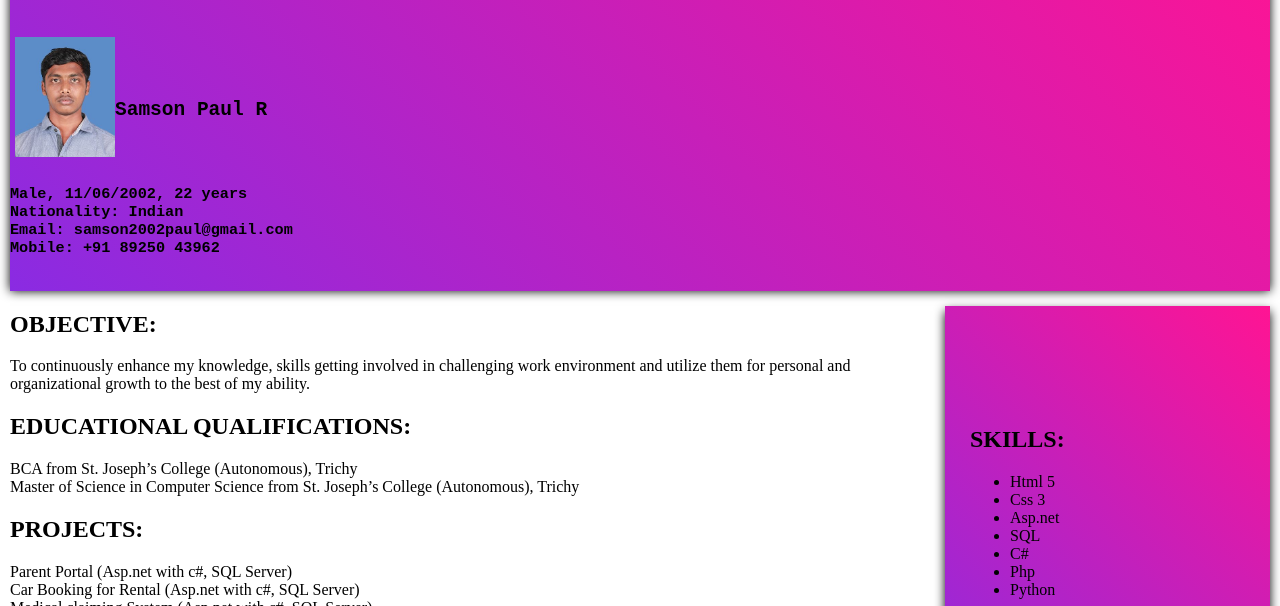
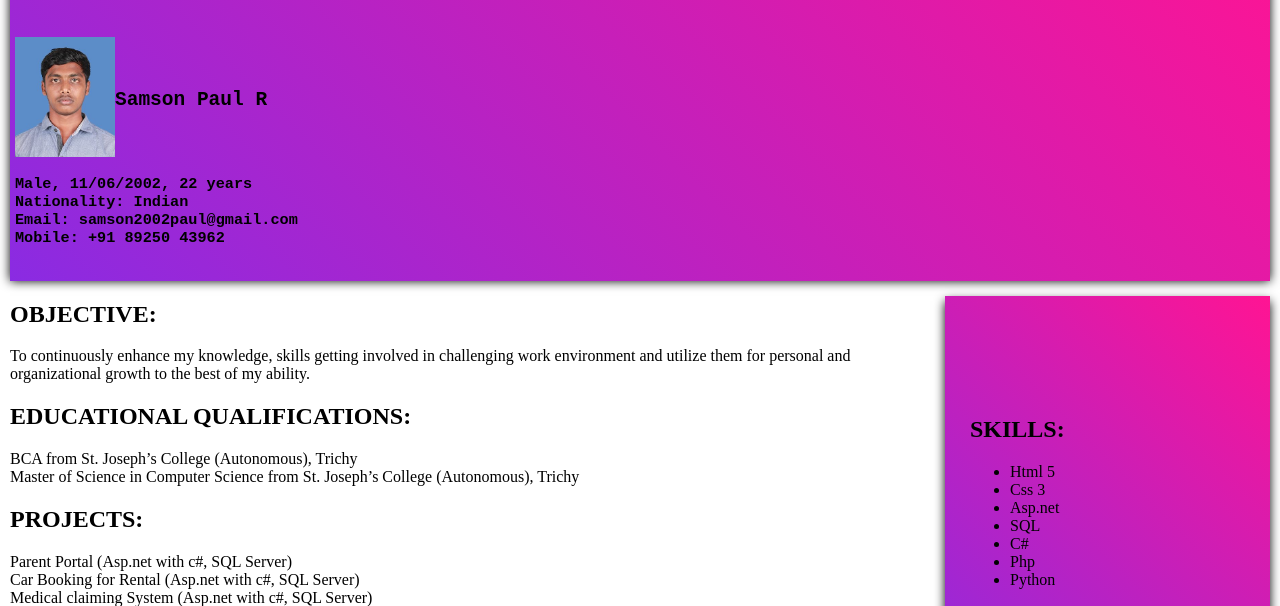
Before and after one commit to SamsonPaulR/resume, a plain HTML site: page index.html in a window 1280 px wide. Shown: the part 192-798 px from the top of the page. Drawn offline with Linux system fonts and the light colour scheme.

Commit message:
Update index.html

```diff
--- a/index.html
+++ b/index.html
@@ -18,7 +18,7 @@ margin: 10;
 padding-top:100px;
 padding-bottom:100px;
  }
- header{
+ .header{
  background: linear-gradient(45deg,blueviolet,deeppink);
 padding: auto;
  background-size: cover ;
@@ -31,6 +31,9 @@ padding: auto;
  	 max-width: 100px;
     height: auto;
  }
+		.header pre{
+			margin-left:5px;
+		}
  .samfoot{
 background-color: black;
  color:white;
@@ -54,9 +57,9 @@ background-color: black;
 <header class="header">
 	<h2 style="text-align: right;"><button id="close" onclick="son()">X</button></h2>
 <center><h1>RESUME</h1></center><br>
-	<img src="IMG-20220909-WA0002.jpg"><br>
-	<pre>
-	<h2>Samson Paul R</h2>
+	<img src="IMG-20220909-WA0002.jpg"><br><br>
+<pre>
+<h2>Samson Paul R</h2>
 <h3>
 Male, 11/06/2002, 22 years
 Nationality: Indian
```
